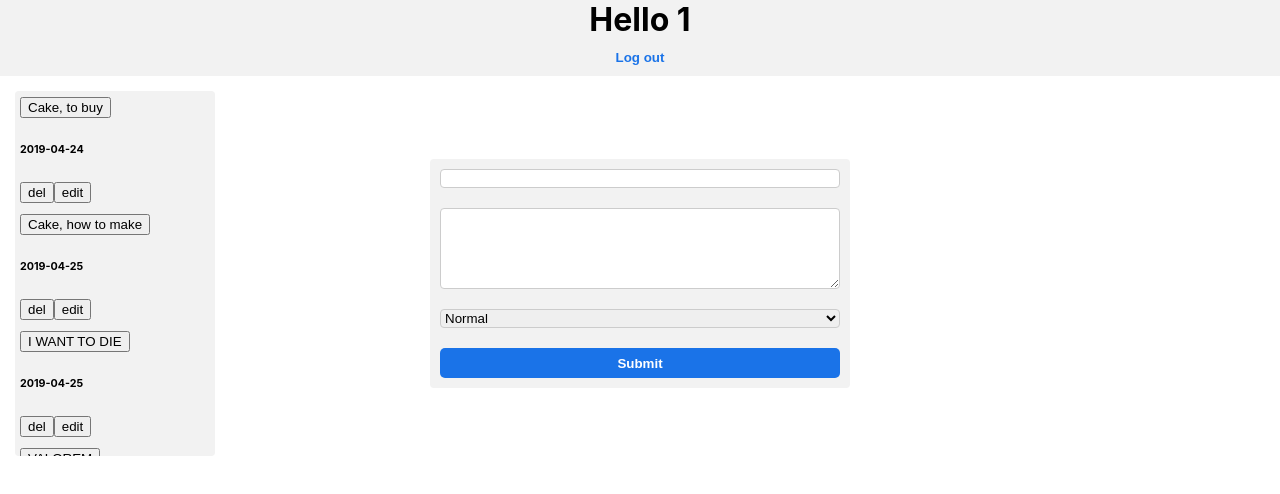
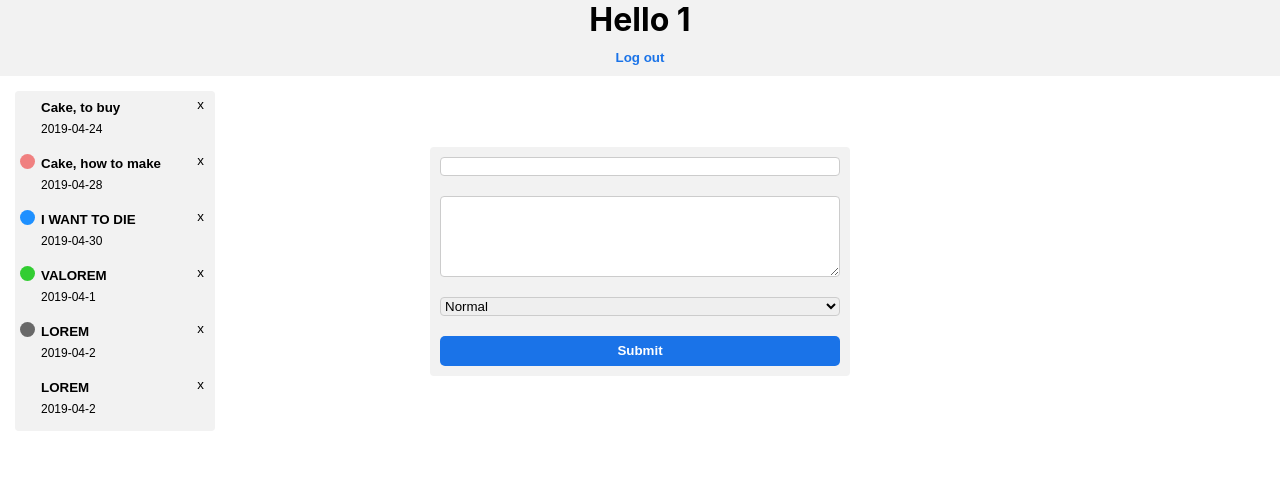
Before and after one commit to jakubpodolski/notes-app, a React (Create React App) app: page /user/1 in a window 1280 px wide. Shown: the top 494 px of the page. Built offline with nearby package versions, Linux system fonts and the light colour scheme.

Commit message:
added flags for notes

```diff
--- a/src/Components/NotesList/NotesList.css
+++ b/src/Components/NotesList/NotesList.css
@@ -1,4 +1,49 @@
-.notes-list-wrapper{
+.notes-list-wrapper {
     margin: 5px;
     border-radius: 4px;
 }
+
+.note-list-button {
+    border: none;
+    background-color: #f2f2f2;
+    margin: 0;
+}
+
+.note-list-button:hover {
+    text-decoration: underline;
+    cursor: pointer;
+}
+
+.note-list-title {
+    margin: 0;
+}
+
+.note-list-date {
+    margin: 0;
+    margin-left: 15px;
+    padding: 6px;
+    font: 12px sans-serif;
+}
+
+.del {
+    float: right;
+}
+
+.del:hover {
+    font-weight: bold;
+    text-decoration: none;
+    color: red;
+}
+
+.category {
+    width: 15px;
+    height: 15px;
+    border-radius: 50%;
+    border: none;
+}
+
+.normal { background: #f2f2f2}
+.imporant { background:  #F08080 }
+.private { background:  #1E90FF}
+.life { background:  #32CD32 }
+.work { background:  #696969}
--- a/src/Components/NotesList/NotesList.js
+++ b/src/Components/NotesList/NotesList.js
@@ -1,18 +1,26 @@
 import React from 'react';
 import './NotesList.css'
 
-const NotesList = ({note, handleNoteClick}) => {
+const NotesList = ({note, handleNoteClick, handleNoteDel}) => {
     const {id_note, title, date, category} = note
     return (
         <div className='notes-list-wrapper'>
-            <div className={`${category}`}>
-                <button onClick={() => handleNoteClick(id_note)}>{title}</button>
-                <h6>{date}</h6>
-                <button>del</button>
-                <button>edit</button>
-            </div>
+            <button className={`${category} category`}/>
+            <button className='note-list-button' onClick={() => handleNoteClick(id_note)}>
+                <h4 className='note-list-title'>{title}</h4>
+            </button>
+            <button className='note-list-button del' onClick={() => handleNoteDel(id_note)}>x</button>
+            <p className='note-list-date'>{date}</p>
         </div>
     )
 };
 
 export default NotesList;
+
+/*
+normal - no style
+imporant - red
+private - blue
+life - green
+work - black
+*/
--- a/src/Components/UserPanel/UserPanel.css
+++ b/src/Components/UserPanel/UserPanel.css
@@ -23,7 +23,7 @@
 .panel {
     display: flex;
     margin: 15px;
-    height: 365px;
+    height: 340px;
 }
 
 .notes-list {
@@ -58,6 +58,10 @@
     border-radius: 4px;
 }
 
+.note-input:focus {
+    border: 1px solid #ccc;
+}
+
 .note-input-submit {
     height: 30px;
     width: 400px;
@@ -69,3 +73,12 @@
     color: #fff;
     cursor: pointer;
 }
+
+.note-input-submit:disabled {
+    background-color: #C0C0C0;
+    cursor: not-allowed;
+}
+
+.true {
+    border-color: red;
+}
--- a/src/Components/UserPanel/UserPanel.js
+++ b/src/Components/UserPanel/UserPanel.js
@@ -23,15 +23,19 @@ const UserPanel = ({match, history}) => {
         setContent(found.content)
     }
 
+    const handleNoteDel = (id) => {
+        console.log('PURGE THE UNCLEAN', id)
+    }
+
     const handleNoteSave = (e) => {
+        e.preventDefault();
         // send data to database
         validator()
-        e.preventDefault();
     }
 
     const validator = () => {
         console.log('t',title.length,'c', content.length)
-        console.log((title.length>25||content.length>250))
+        setDisable(title.length>25||content.length>250)
     }
 
     const user = match.params.username;
@@ -54,18 +58,20 @@ const UserPanel = ({match, history}) => {
                             key={note.id_note}
                             note={note}
                             handleNoteClick={handleNoteClick}
+                            handleNoteDel={handleNoteDel}
                         />
                     ))}
                 </div>
                 <div className='note-wrapper'>
-                    <form className='note-form' onSubmit={(e) => handleNoteSave(e)}>
-                        <input className='note-input' type='text' name='title' value={title} onChange={(e) => setTitle(e.target.value)}/>
-                        <textarea className='note-input' cols="40" rows="5" type='text' name='content' value={content} onChange={(e) => setContent(e.target.value)}/>
+                    <form className='note-form' onSubmit={(e) => handleNoteSave(e)} autocomplete="off">
+                        <input className={`note-input ${title.length>25}`} type='text' name='title' value={title} onChange={(e) => setTitle(e.target.value)}/>
+                        <textarea className={`note-input ${content.length>250}`} cols="40" rows="5" type='text' name='content' value={content} onChange={(e) => setContent(e.target.value)}/>
                         <select className='note-input'>
                             <option value='normal'>Normal</option>
                             <option value='important'>Important</option>
                         </select>
-                        <input className='note-input-submit' type='submit' name='create'/>
+                        <input className={`note-input-submit`} type='submit' name='create' disabled={disable}/>
+
                     </form>
                 </div>
                 <div style={{ width:'200px' }}/>
--- a/src/Components/UserPanel/notes.json
+++ b/src/Components/UserPanel/notes.json
@@ -13,31 +13,49 @@
             "title": "Cake, how to make",
             "content": "Mix all, bake at 230F",
             "id_user": "1",
-            "date": "2019-04-25",
-            "category": "normal"
+            "date": "2019-04-28",
+            "category": "imporant"
         },
         {
             "id_note": "3",
             "title": "I WANT TO DIE",
             "content": "Mix all, bake at 230F",
             "id_user": "1",
-            "date": "2019-04-25",
-            "category": "normal"
+            "date": "2019-04-30",
+            "category": "private"
         },
         {
             "id_note": "4",
             "title": "VALOREM",
             "content": "Mix all, bake at 230F",
             "id_user": "1",
-            "date": "2019-04-25",
-            "category": "normal"
+            "date": "2019-04-1",
+            "category": "life"
         },
         {
             "id_note": "5",
             "title": "LOREM",
             "content": "Mix all, bake at 230F",
             "id_user": "1",
-            "date": "2019-04-25",
+            "date": "2019-04-2",
+            "category": "work"
+        }
+        ,
+        {
+            "id_note": "6",
+            "title": "LOREM",
+            "content": "Mix all, bake at 230F",
+            "id_user": "1",
+            "date": "2019-04-2",
+            "category": "normal"
+        }
+        ,
+        {
+            "id_note": "7",
+            "title": "xDDD",
+            "content": "Mix all, bake at 230F",
+            "id_user": "1",
+            "date": "2019-04-2",
             "category": "normal"
         }
     ]
```
